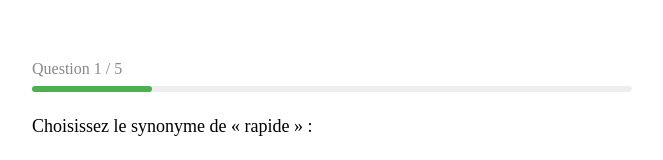
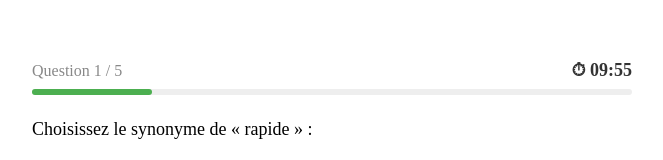
Before and after one commit to linyuhang617/tef-mock, a React (Vite) app: page /practice in a window 1280 px wide. Shown: the top 160 px of the page, without its empty margins (308-971 px from the left). Built offline with nearby package versions, Linux system fonts and the light colour scheme.

Commit message:
Slice 3: countdown timer with auto-submit on expire

```diff
--- /dev/null
+++ b/src/hooks/useTimer.js
@@ -0,0 +1,23 @@
+import { useState, useEffect, useRef } from 'react'
+
+export function useTimer(totalSeconds, onExpire) {
+  const [timeLeft, setTimeLeft] = useState(totalSeconds)
+  const onExpireRef = useRef(onExpire)
+  onExpireRef.current = onExpire
+
+  useEffect(() => {
+    if (timeLeft <= 0) {
+      onExpireRef.current()
+      return
+    }
+    const id = setInterval(() => {
+      setTimeLeft(t => t - 1)
+    }, 1000)
+    return () => clearInterval(id)
+  }, [timeLeft])
+
+  const mm = String(Math.floor(timeLeft / 60)).padStart(2, '0')
+  const ss = String(timeLeft % 60).padStart(2, '0')
+
+  return { timeLeft, display: `${mm}:${ss}` }
+}
--- a/src/pages/Practice/Practice.jsx
+++ b/src/pages/Practice/Practice.jsx
@@ -1,27 +1,34 @@
 import { useState } from 'react'
 import { useNavigate } from 'react-router-dom'
 import { questions } from '../../data/questions'
+import { useTimer } from '../../hooks/useTimer'
 
 export default function Practice() {
   const navigate = useNavigate()
   const [currentIndex, setCurrentIndex] = useState(0)
   const [selected, setSelected] = useState(null)
   const [score, setScore] = useState(0)
+  const [expired, setExpired] = useState(false)
 
   const question = questions[currentIndex]
   const total = questions.length
   const answered = selected !== null
   const isLast = currentIndex === total - 1
 
+  const { timeLeft, display } = useTimer(600, () => {
+    setExpired(true)
+    navigate('/results', { state: { score, total, expired: true } })
+  })
+
   function handleSelect(index) {
-    if (selected !== null) return
+    if (selected !== null || expired) return
     setSelected(index)
     if (index === question.answer) setScore(s => s + 1)
   }
 
   function handleNext() {
     if (isLast) {
-      navigate('/results', { state: { score, total } })
+      navigate('/results', { state: { score, total, expired: false } })
     } else {
       setCurrentIndex(i => i + 1)
       setSelected(null)
@@ -30,7 +37,18 @@ export default function Practice() {
 
   return (
     <div style={{ maxWidth: 600, margin: '60px auto', padding: '0 20px' }}>
-      <p style={{ color: '#888', marginBottom: 8 }}>Question {currentIndex + 1} / {total}</p>
+      <div style={{ display: 'flex', justifyContent: 'space-between', alignItems: 'center', marginBottom: 8 }}>
+        <p style={{ color: '#888', margin: 0 }}>Question {currentIndex + 1} / {total}</p>
+        <p style={{
+          margin: 0,
+          fontWeight: 'bold',
+          color: timeLeft <= 60 ? '#f44336' : '#333',
+          fontSize: 18,
+        }}>
+          ⏱ {display}
+        </p>
+      </div>
+
       <div style={{ height: 6, background: '#eee', borderRadius: 3, marginBottom: 24 }}>
         <div style={{
           height: '100%',
--- a/src/pages/Results/Results.jsx
+++ b/src/pages/Results/Results.jsx
@@ -3,24 +3,22 @@ import { useLocation, useNavigate } from 'react-router-dom'
 export default function Results() {
   const { state } = useLocation()
   const navigate = useNavigate()
-  const { score, total } = state || { score: 0, total: 0 }
+  const { score, total, expired } = state || { score: 0, total: 0, expired: false }
   const pct = total > 0 ? Math.round((score / total) * 100) : 0
 
   return (
     <div style={{ maxWidth: 600, margin: '60px auto', padding: '0 20px', textAlign: 'center' }}>
+      {expired && (
+        <p style={{ color: '#f44336', fontWeight: 'bold', marginBottom: 8 }}>⏱ Time's up!</p>
+      )}
       <h1 style={{ fontSize: 48, margin: '0 0 8px' }}>{score} / {total}</h1>
       <p style={{ fontSize: 24, color: '#555' }}>{pct}% correct</p>
       <button
         onClick={() => navigate('/practice')}
         style={{
-          marginTop: 32,
-          padding: '12px 32px',
-          fontSize: 16,
-          background: '#4caf50',
-          color: '#fff',
-          border: 'none',
-          borderRadius: 8,
-          cursor: 'pointer',
+          marginTop: 32, padding: '12px 32px', fontSize: 16,
+          background: '#4caf50', color: '#fff',
+          border: 'none', borderRadius: 8, cursor: 'pointer',
         }}
       >
         Practice Again
```
